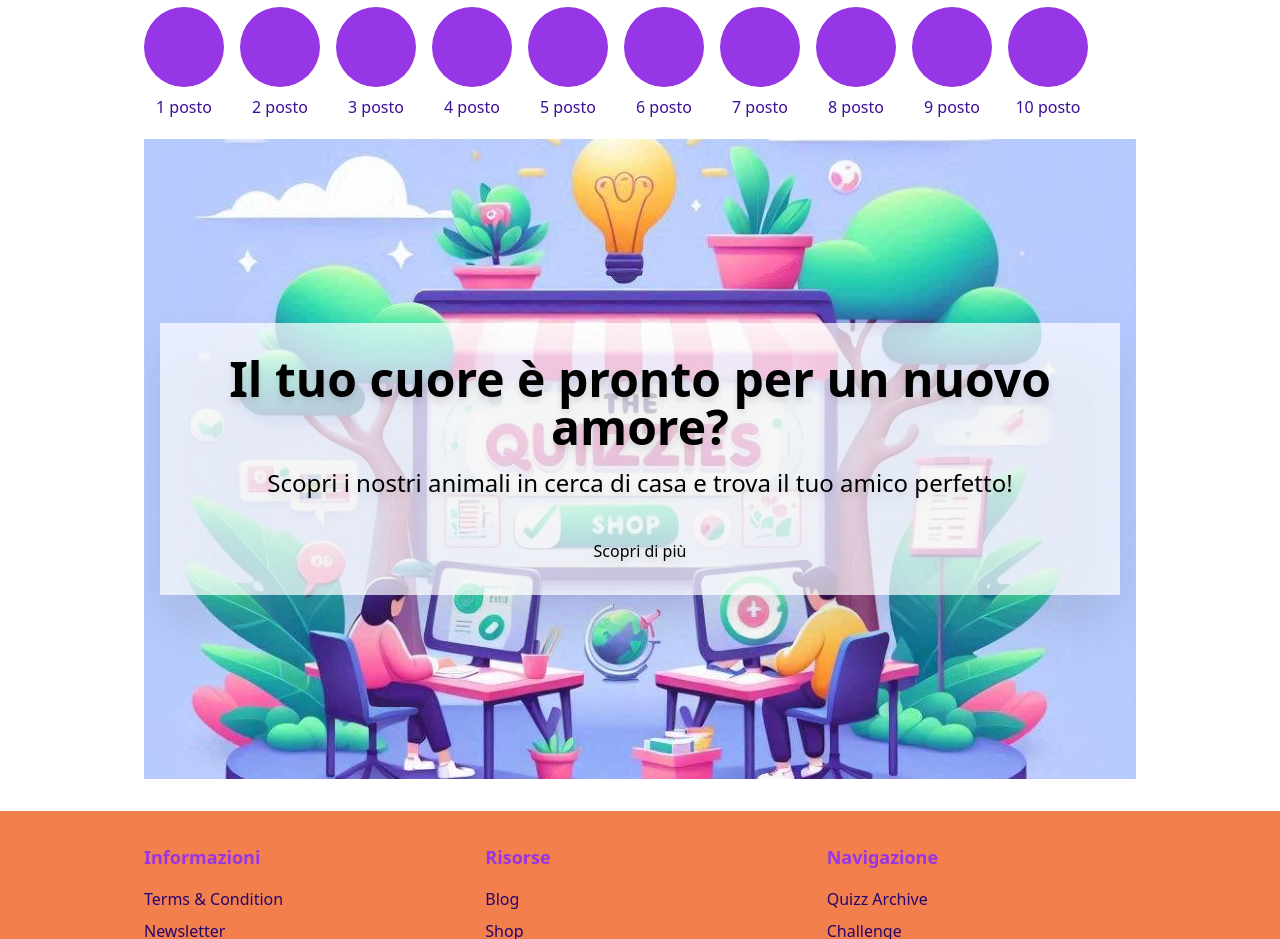
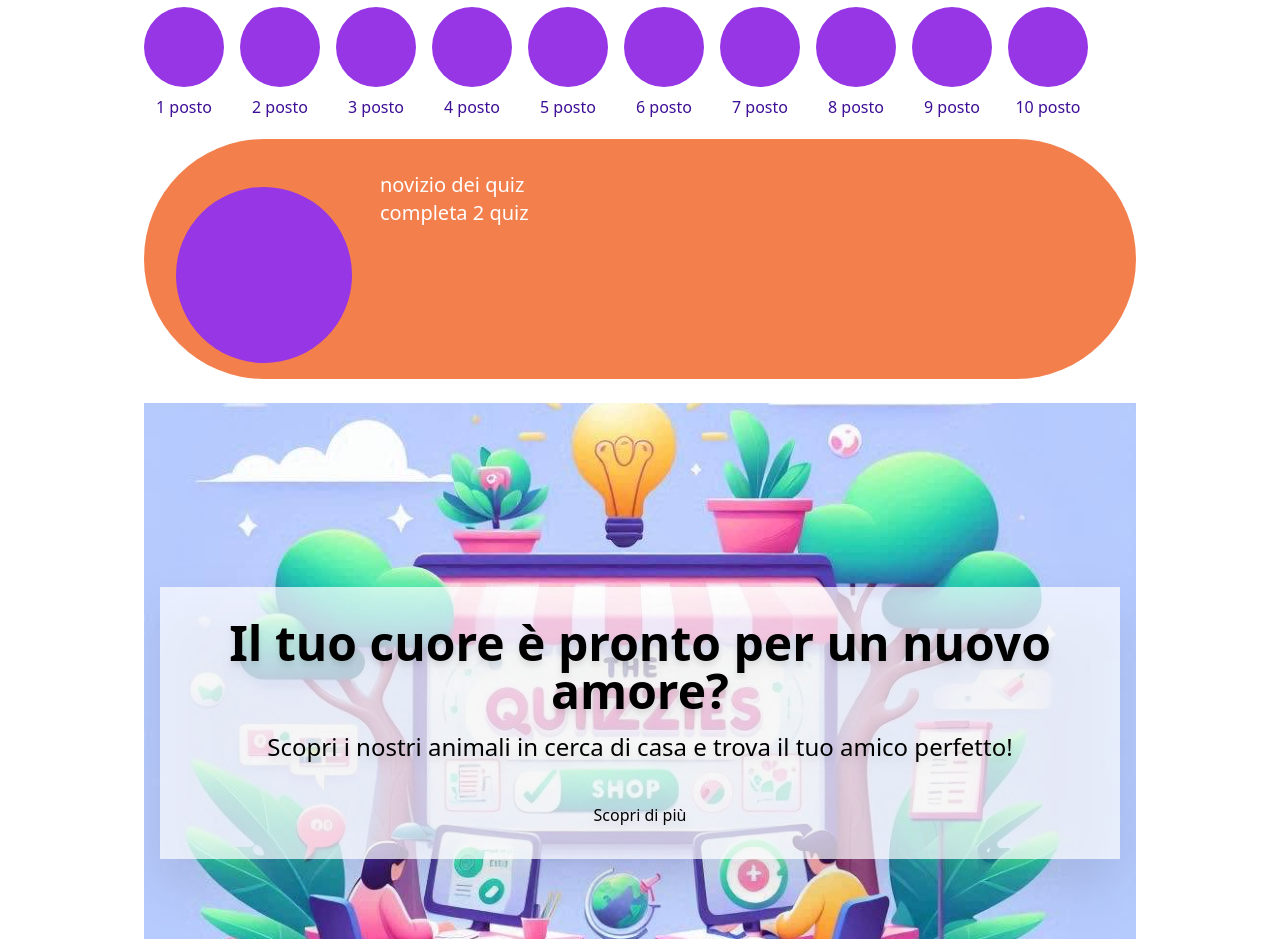
Before and after one commit to auroraloreti/quizzies, a React (Vite) app: page / in a window 1280 px wide. Shown: the part 1240-2179 px from the top of the page. Built offline with nearby package versions, Linux system fonts and the light colour scheme.

Commit message:
achievement

```diff
--- /dev/null
+++ b/src/Home/Achievment.jsx
@@ -0,0 +1,21 @@
+export default function Achievement () {
+
+
+
+    return(
+        <>
+        <div className=" bg-coral  rounded-full w-100% h-60 mb-6 flex flex-row">
+            <div className="flex items-center ">
+            <div  className=" w-44 h-44 bg-lilac rounded-full ml-8 mt-8"  >
+         </div>
+            </div>
+            <div className=" ml-7 mt-8 text-xl" >
+                <p className="text-white"> novizio dei quiz</p>
+                <p className="text-white">completa 2 quiz</p>
+
+
+            </div>
+        </div>
+        </>
+    )
+};
--- a/src/Home/Home.jsx
+++ b/src/Home/Home.jsx
@@ -5,6 +5,7 @@ import "swiper/css";
 import { FaHeart } from "react-icons/fa";
 import Carousel from "./Carosello";
 import Banner from "./Banners";
+import Achievement from "./Achievment";
 
 
 // Dati dei Quiz
@@ -181,6 +182,7 @@ export default function Home() {
 
       {/* Top10 player */}
       <Carousel />
+      <Achievement/>
 
       <Banner/>
 
```
